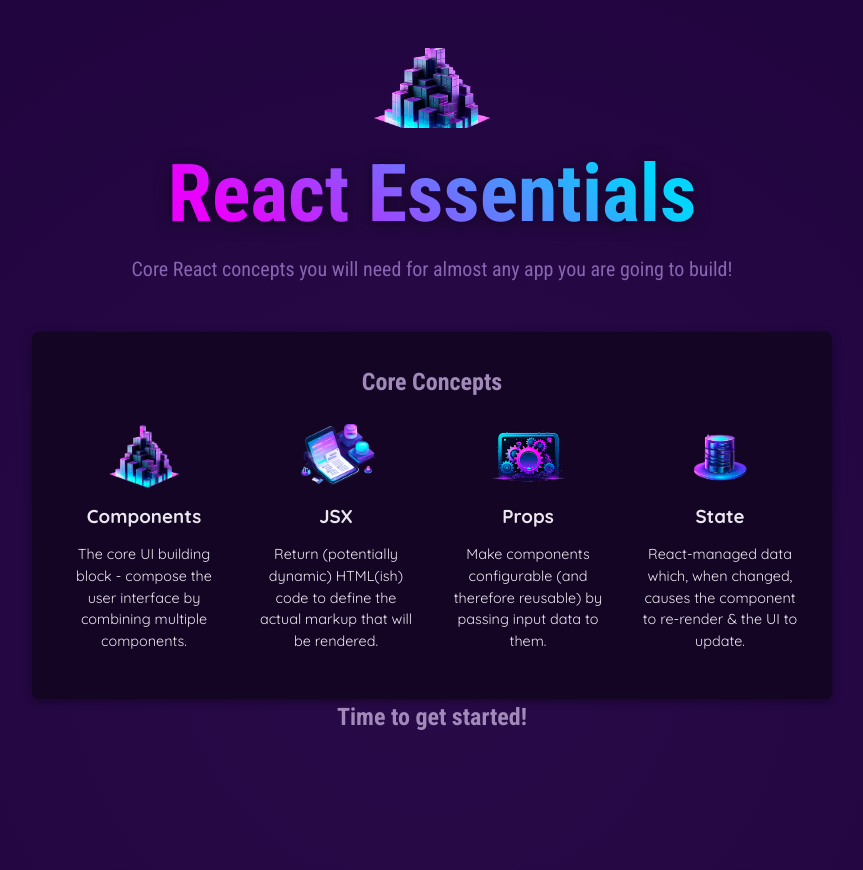
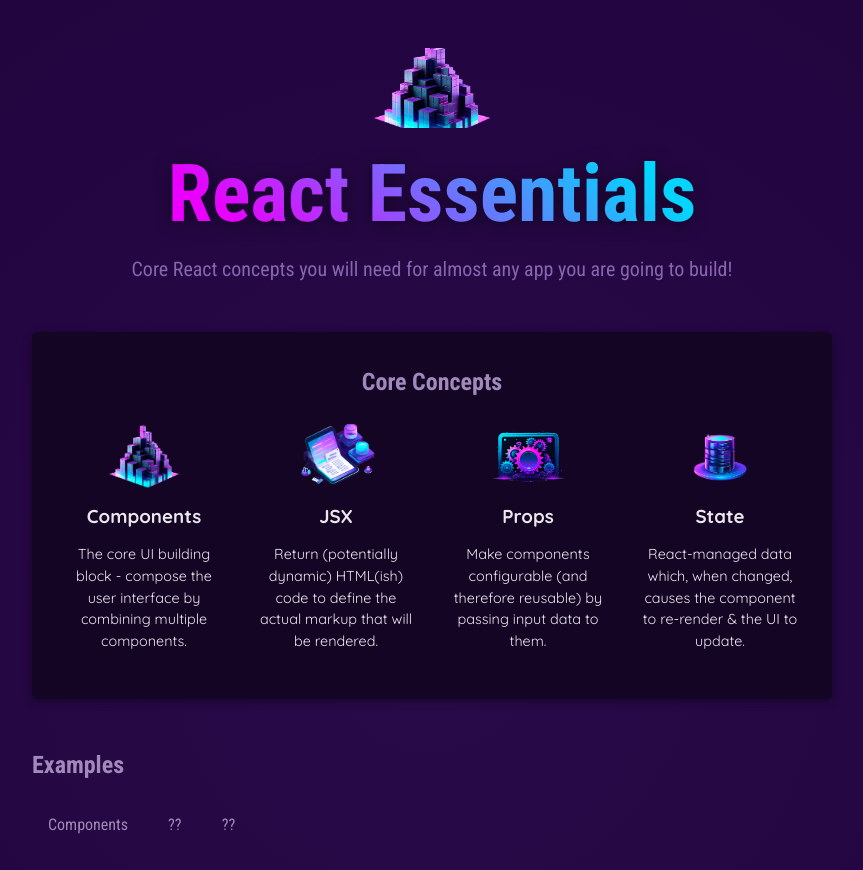
Before and after one commit to Shamoleambo/react-essentials-1, a React (Vite) app: page / in a window 1280 px wide. Shown: the top 870 px of the page, without its empty margins (208-1071 px from the left). Built offline with nearby package versions, Linux system fonts and the light colour scheme.

Commit message:
create CoreConcepts component

```diff
--- a/src/App.jsx
+++ b/src/App.jsx
@@ -1,6 +1,7 @@
 import { CORE_CONCEPTS } from './data'
 import Header from './components/Header'
 import CoreConcepts from './components/CoreConcepts'
+import TabButton from './components/TabButton'
 
 function App() {
   return (
@@ -15,7 +16,14 @@
             ))}
           </ul>
         </section>
-        <h2>Time to get started!</h2>
+        <section id='examples'>
+          <h2>Examples</h2>
+          <menu>
+            <TabButton>Components</TabButton>
+            <TabButton>??</TabButton>
+            <TabButton>??</TabButton>
+          </menu>
+        </section>
       </main>
     </div>
   )
--- /dev/null
+++ b/src/components/TabButton.jsx
@@ -0,0 +1,7 @@
+export default function TabButton({ children }) {
+  return (
+    <li>
+      <button>{children}</button>
+    </li>
+  )
+}
```
